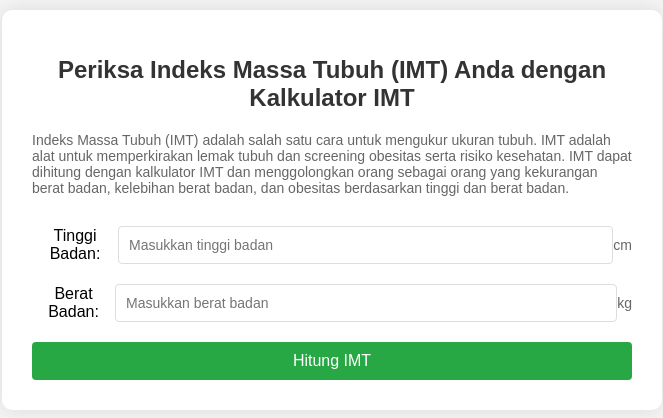
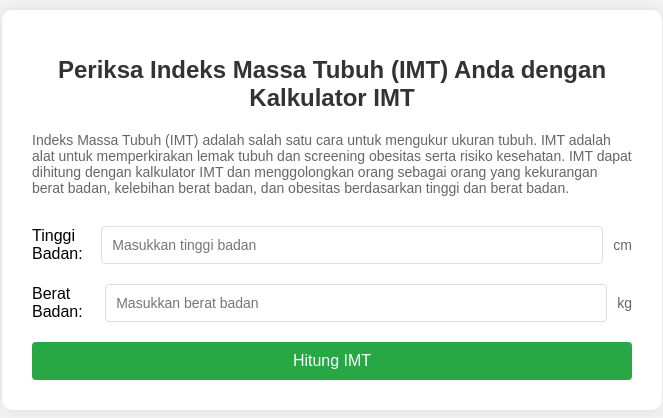
Before and after one commit to naufalrfad/kalkulator-imt, a plain HTML site: page index.html in a window 1280 px wide. Shown: the part 190-608 px from the top of the page, without its empty margins (308-971 px from the left). Drawn offline with Linux system fonts and the light colour scheme.

Commit message:
Update styles.css

```diff
--- a/styles.css
+++ b/styles.css
@@ -38,8 +38,14 @@ p {
     align-items: center;
 }
 
+.input-group label {
+    flex: 1;
+    text-align: left;
+    margin-right: 10px;
+}
+
 input {
-    width: calc(100% - 60px);
+    width: calc(100% - 120px);
     padding: 10px;
     border: 1px solid #ddd;
     border-radius: 4px;
@@ -49,6 +55,7 @@ input {
 span {
     font-size: 14px;
     color: #666;
+    margin-left: 10px;
 }
 
 button {
```
